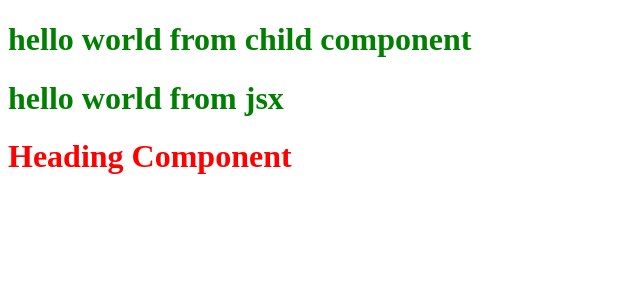
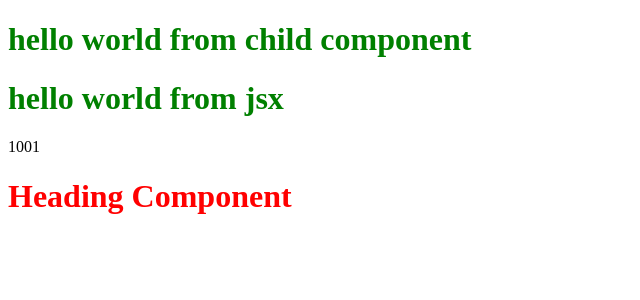
Before and after one commit to pa1kumarCSML/learn-react-dev, a React (Vite) app: page / in a window 1280 px wide. Shown: the top 300 px of the page, without its empty margins (0-640 px from the left). Built offline with nearby package versions, Linux system fonts and the light colour scheme.

Commit message:
java script inside react component

```diff
--- a/App.js
+++ b/App.js
@@ -15,10 +15,14 @@ const jsxHeading = <h1 id="child">hello world from jsx</h1>;
 // react element
 const JsxHeading2 = () => <h1 id="child">hello world from child component</h1>;
 
+const number = 1000;
+
 const HeadingComponent = () => (
   <div>
     <JsxHeading2 />
     {jsxHeading}
+    {number + 1}
+    {console.log("hello")}
     <h1 className="heading">Heading Component</h1>
   </div>
 ); // mostly used syntax
```
